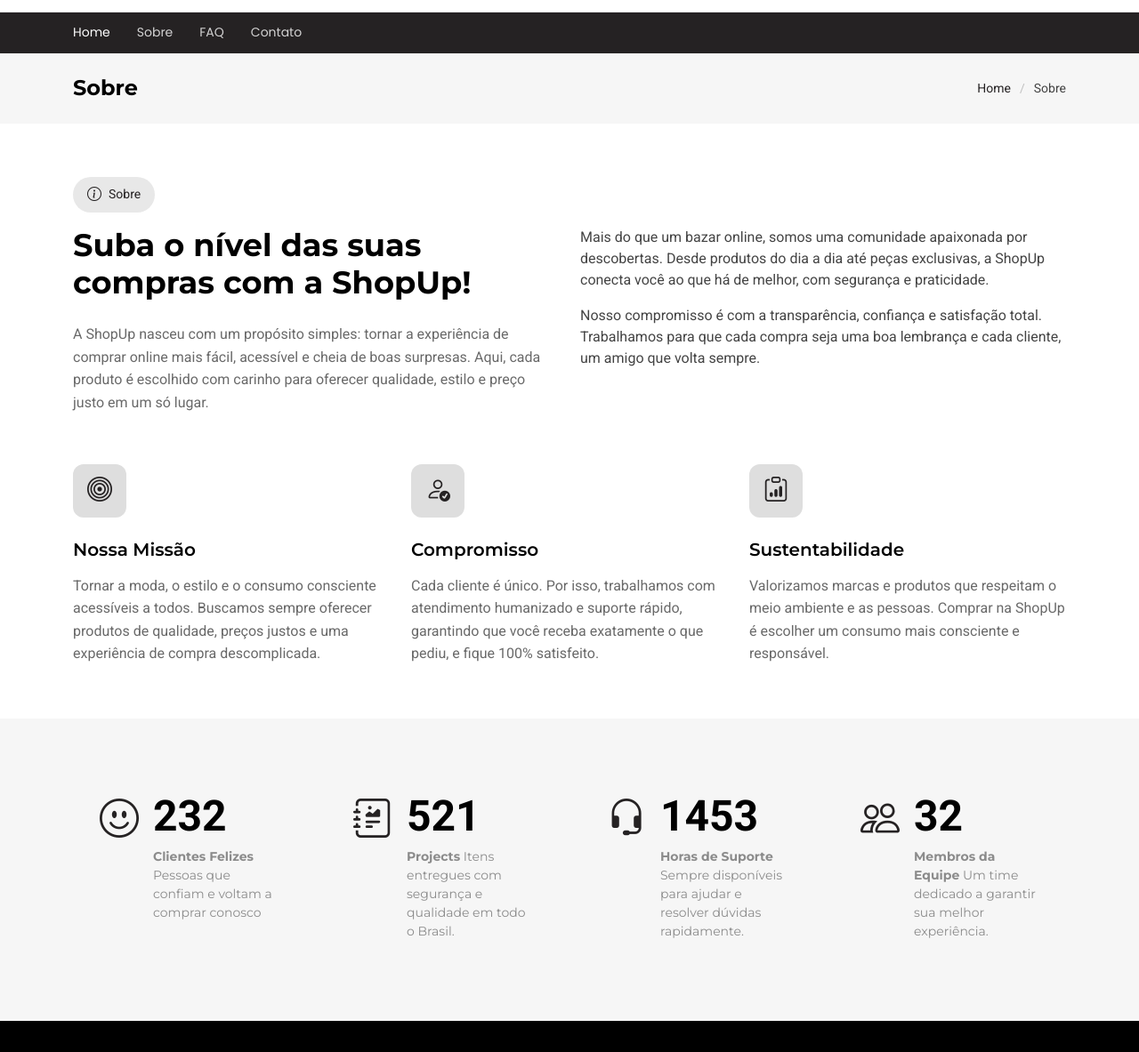
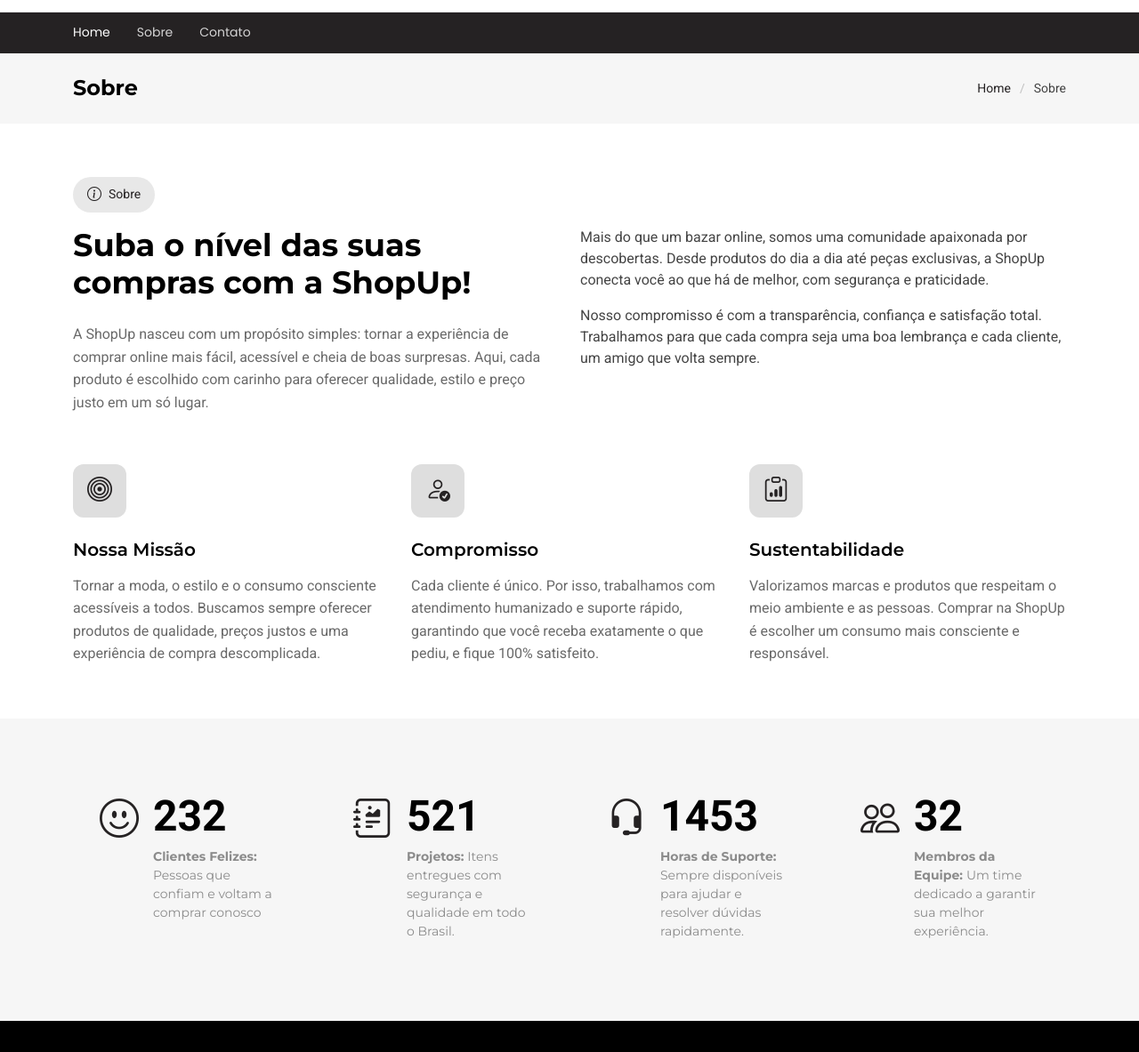
Before and after one commit to JoaoRibeiro-V/BazarOnline, a plain HTML site: page About/about.html in a window 1280 px wide. Shown: the part 117-1300 px from the top of the page at 89% size. Drawn offline with Linux system fonts and the light colour scheme.

Commit message:
Adicionando a branch protitpo, além de atualizar recursos do visual para ser demonstrado o projeto do Bazar Online, que colocamos o nome de ShopUp como nome comercial

```diff
--- a/About/about.html
+++ b/About/about.html
@@ -125,8 +125,7 @@
           <ul>
             <li><a href="../index.html" class="active">Home</a></li>
             <li><a href="about.html">Sobre</a></li>
-            <li><a href="../faq.html">FAQ</a></li>
-            <li><a href="../contact.html">Contato</a></li>
+            <li><a href="../Contact/contact.html">Contato</a></li>
 
           </ul>
         </nav>
@@ -223,7 +222,7 @@
             <div class="stats-item">
               <i class="bi bi-emoji-smile"></i>
               <span data-purecounter-start="0" data-purecounter-end="232" data-purecounter-duration="1" class="purecounter"></span>
-              <p><strong>Clientes Felizes</strong> <span>Pessoas que confiam e voltam a comprar conosco</span></p>
+              <p><strong>Clientes Felizes: </strong> <span>Pessoas que confiam e voltam a comprar conosco</span></p>
             </div>
           </div>
 
@@ -231,7 +230,7 @@
             <div class="stats-item">
               <i class="bi bi-journal-richtext"></i>
               <span data-purecounter-start="0" data-purecounter-end="521" data-purecounter-duration="1" class="purecounter"></span>
-              <p><strong>Projects</strong> <span>Itens entregues com segurança e qualidade em todo o Brasil.</span></p>
+              <p><strong>Projetos: </strong> <span>Itens entregues com segurança e qualidade em todo o Brasil.</span></p>
             </div>
           </div>
 
@@ -239,7 +238,7 @@
             <div class="stats-item">
               <i class="bi bi-headset"></i>
               <span data-purecounter-start="0" data-purecounter-end="1453" data-purecounter-duration="1" class="purecounter"></span>
-              <p><strong>Horas de Suporte</strong> <span>Sempre disponíveis para ajudar e resolver dúvidas rapidamente.</span></p>
+              <p><strong>Horas de Suporte: </strong> <span>Sempre disponíveis para ajudar e resolver dúvidas rapidamente.</span></p>
             </div>
           </div>
 
@@ -247,7 +246,7 @@
             <div class="stats-item">
               <i class="bi bi-people"></i>
               <span data-purecounter-start="0" data-purecounter-end="32" data-purecounter-duration="1" class="purecounter"></span>
-              <p><strong>Membros da Equipe</strong> <span>Um time dedicado a garantir sua melhor experiência.</span></p>
+              <p><strong>Membros da Equipe: </strong> <span>Um time dedicado a garantir sua melhor experiência.</span></p>
             </div>
           </div>
         </div>
```
Also changed, not shown: Contact/contact.html (+0 -1 lines), index.html (+0 -1 lines), Faq/faq.html (deleted).
